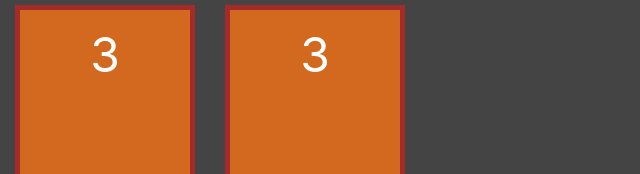
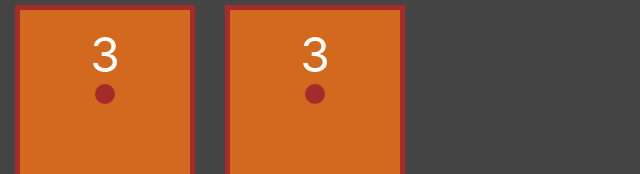
Before and after one commit to Brunogabriel-dev/monty-hall-react, a Next.js app: page / in a window 1280 px wide. Shown: the top 174 px of the page, without its empty margins (0-640 px from the left). Built offline with nearby package versions, Linux system fonts and the light colour scheme.

Commit message:
Inclusão de texto

```diff
--- a/components/Porta.jsx
+++ b/components/Porta.jsx
@@ -6,6 +6,7 @@ export default function Porta(props) {
       <div className={styles.estrutura}>
         <div className={styles.porta}>
           <div className={styles.numero}>3</div>
+          <div className={styles.macaneta}></div>
         </div>
       </div>
       <div className={styles.chao}></div>
--- a/styles/Porta.module.css
+++ b/styles/Porta.module.css
@@ -29,6 +29,13 @@
   font-size: 3rem;
 }
 
+.macaneta {
+  height: 20px;
+  width: 20px;
+  border-radius: 10px;
+  background-color: brown;
+}
+
 .chao {
   height: 10px;
   width: 100%;
```
